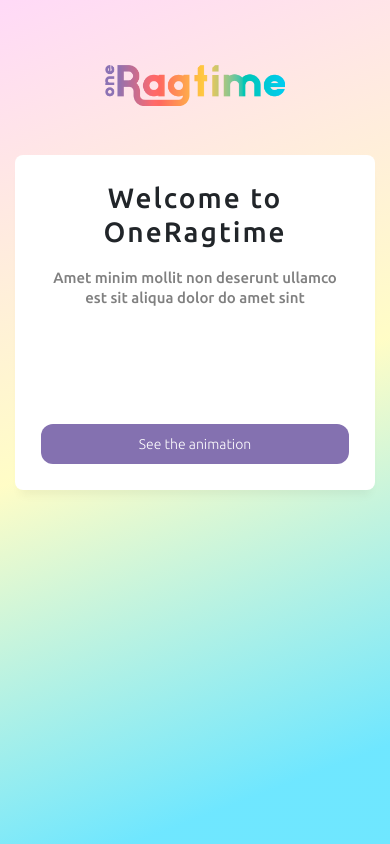
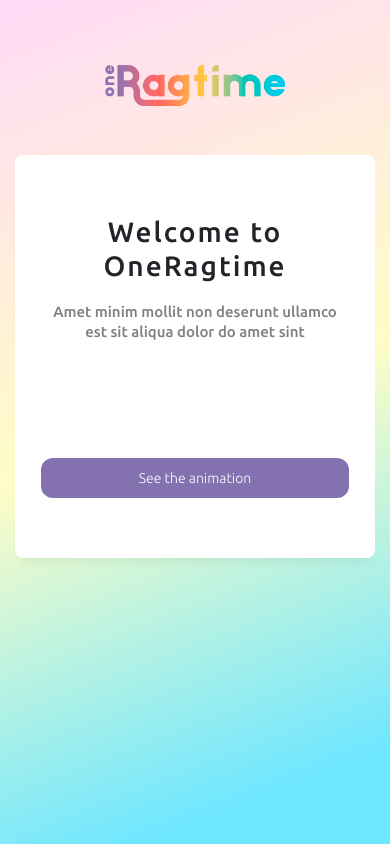
Before and after one commit to chirinom/oneragtime-test, a React (Create React App) app: page / in a window 390 px wide. Built offline with nearby package versions, Linux system fonts and the light colour scheme.

Commit message:
media queries

```diff
--- a/src/Banner/Banner.css
+++ b/src/Banner/Banner.css
@@ -82,7 +82,7 @@
     height: fit-content;
     transition: all 1s;
     background-color: #fff;
-    padding: 26px;
+    padding: 60px 26px;
   }
 
   .wide {
--- a/src/Cards/Cards.css
+++ b/src/Cards/Cards.css
@@ -24,7 +24,7 @@
 }
 
 .card-title {
-  margin: 0px;
+  margin: 8px 0px 0px 0px;
   letter-spacing: -1px;
   color: grey;
 }
```
